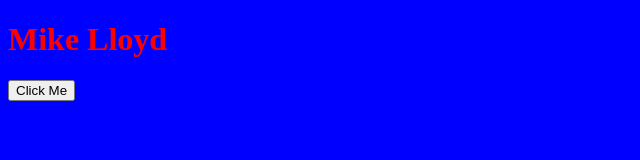
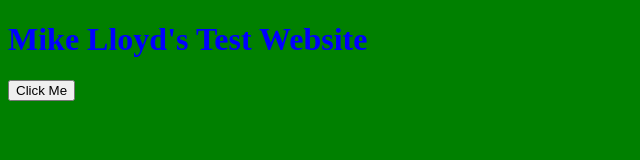
Before and after one commit to mikell070/mikell070.github.io, a plain HTML site: page index.html in a window 1280 px wide. Shown: the whole page, without its empty margins (0-640 px from the left). Drawn offline with Linux system fonts and the light colour scheme.

Commit message:
Colour change

```diff
--- a/app.css
+++ b/app.css
@@ -1,9 +1,9 @@
 h1 {
 
-    color: red;
+    color: blue;
 }
 
 body {
 
-    background-color: blue;
+    background-color: green;
 }
--- a/index.html
+++ b/index.html
@@ -10,12 +10,10 @@
 </head>
 
 <body>
-    <h1>Mike Lloyd</h1>
+    <h1>Mike Lloyd's Test Website</h1>
 
     <button onclick="alertbutton()">Click Me</button>
 
 </body>
 
-
-
 </html>
```
